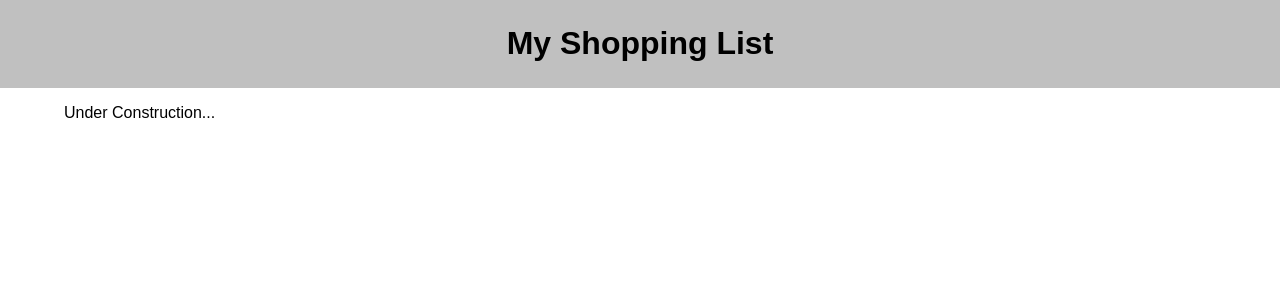
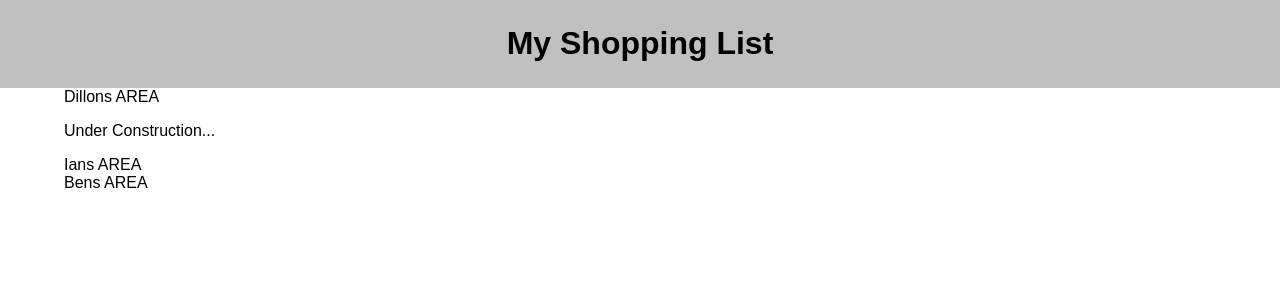
Before and after one commit to isford/group-fs-react-shopping-list, a React (Create React App) app: page / in a window 1280 px wide. Shown: the top 300 px of the page. Built offline with nearby package versions, Linux system fonts and the light colour scheme.

Commit message:
Sections made

```diff
--- a/src/components/App/App.jsx
+++ b/src/components/App/App.jsx
@@ -9,7 +9,19 @@ function App() {
         <div className="App">
             <Header />
             <main>
+
+
+                <section>Dillons AREA</section>
+
+
                 <p>Under Construction...</p>
+
+                <section>Ians AREA</section>
+
+
+                <section>Bens AREA</section>
+
+
             </main>
         </div>
     );
```
